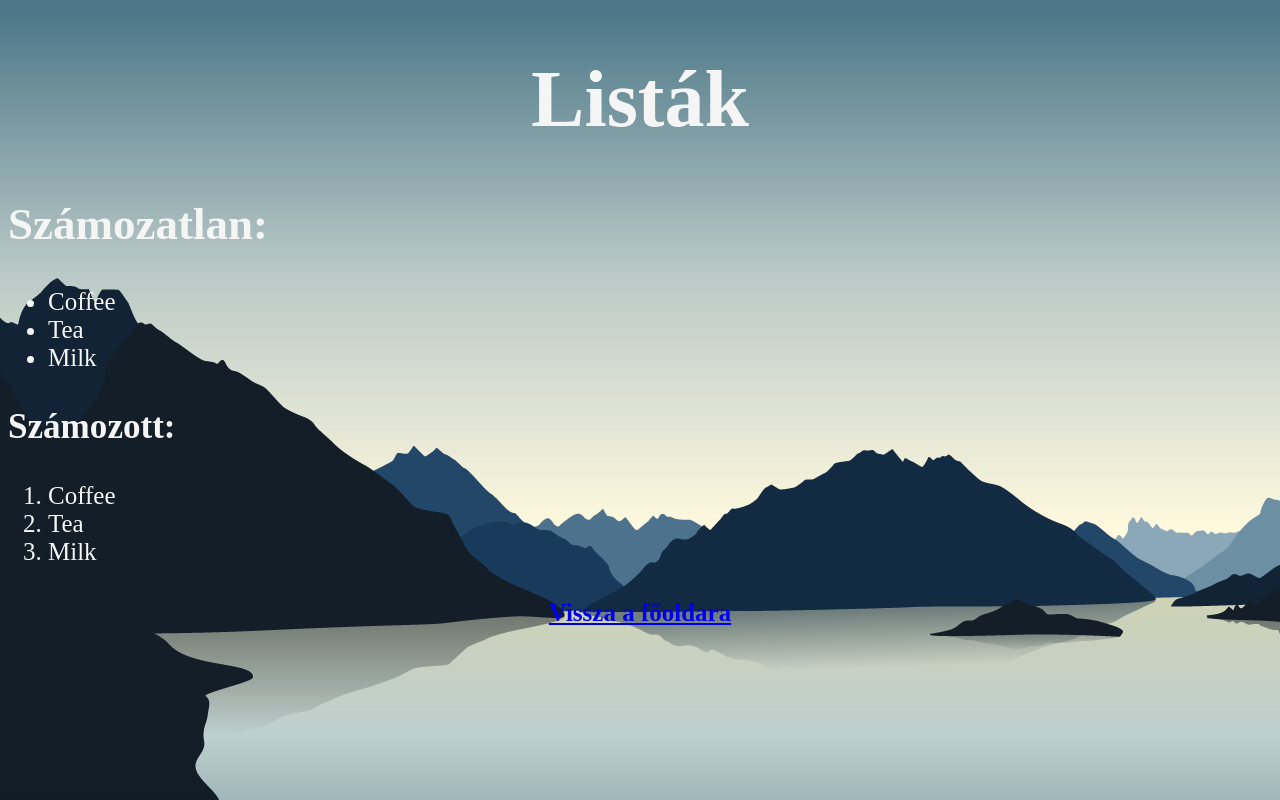
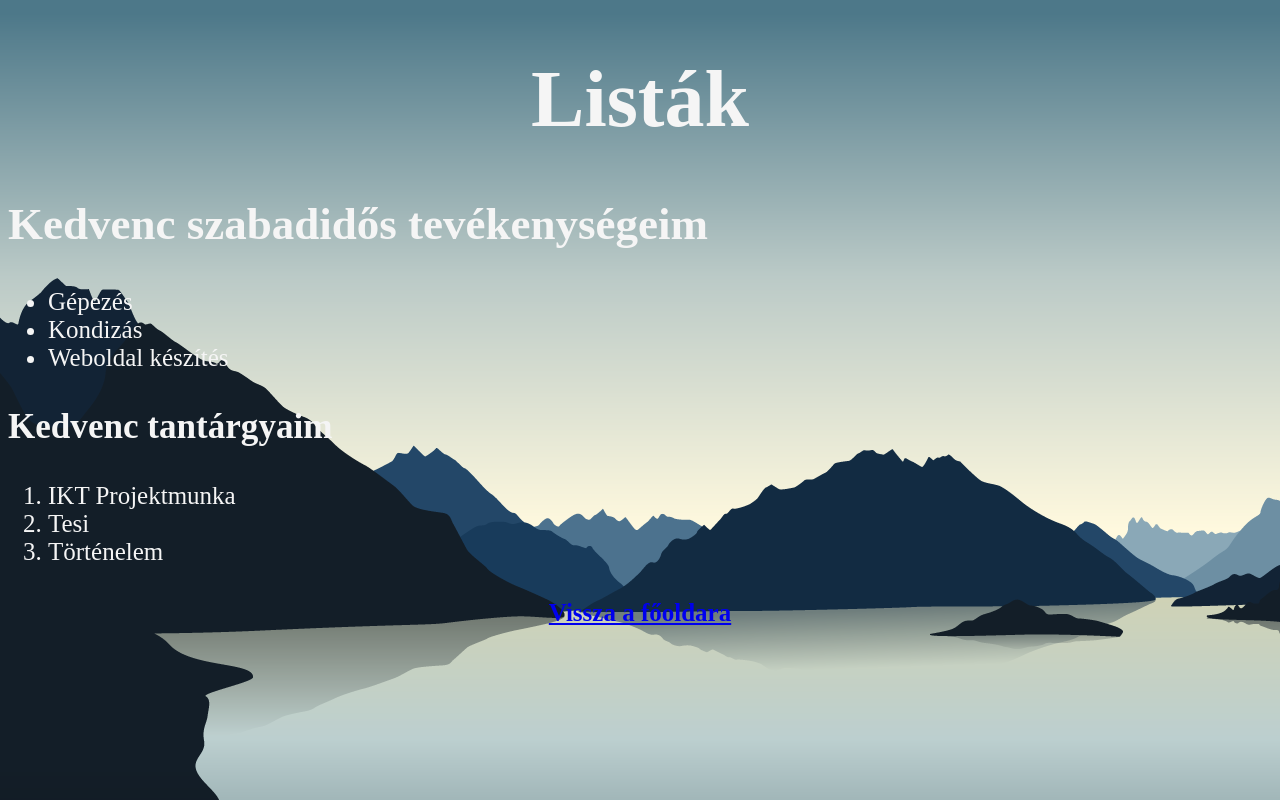
Before and after one commit to milanmn/web, a plain HTML site: page lista.html in a window 1280 px wide. Drawn offline with Linux system fonts and the light colour scheme.

Commit message:
Update lista.html

```diff
--- a/lista.html
+++ b/lista.html
@@ -34,28 +34,28 @@ ___  ___                     _                            ___  ____ _
     </div>
 
     <div class="listszamozatlanoldalt">
-        <h2>Számozatlan:</h2>
+        <h2>Kedvenc szabadidős tevékenységeim</h2>
 
     </div>
 
     <div class="listszamozatlan">
         <ul>
-            <li>Coffee</li>
-            <li>Tea</li>
-            <li>Milk</li>
+            <li>Gépezés</li>
+            <li>Kondizás</li>
+            <li>Weboldal készítés</li>
           </ul>
     </div>
 
     <div class="listszamozatlanoldalt2">
-        <h3>Számozott:</h3>
+        <h3>Kedvenc tantárgyaim</h3>
 
     </div>
 
     <div class="listszamozott">
         <ol>
-            <li>Coffee</li>
-            <li>Tea</li>
-            <li>Milk</li>
+            <li>IKT Projektmunka</li>
+            <li>Tesi</li>
+            <li>Történelem</li>
         </ol>
     </div>
 
```
